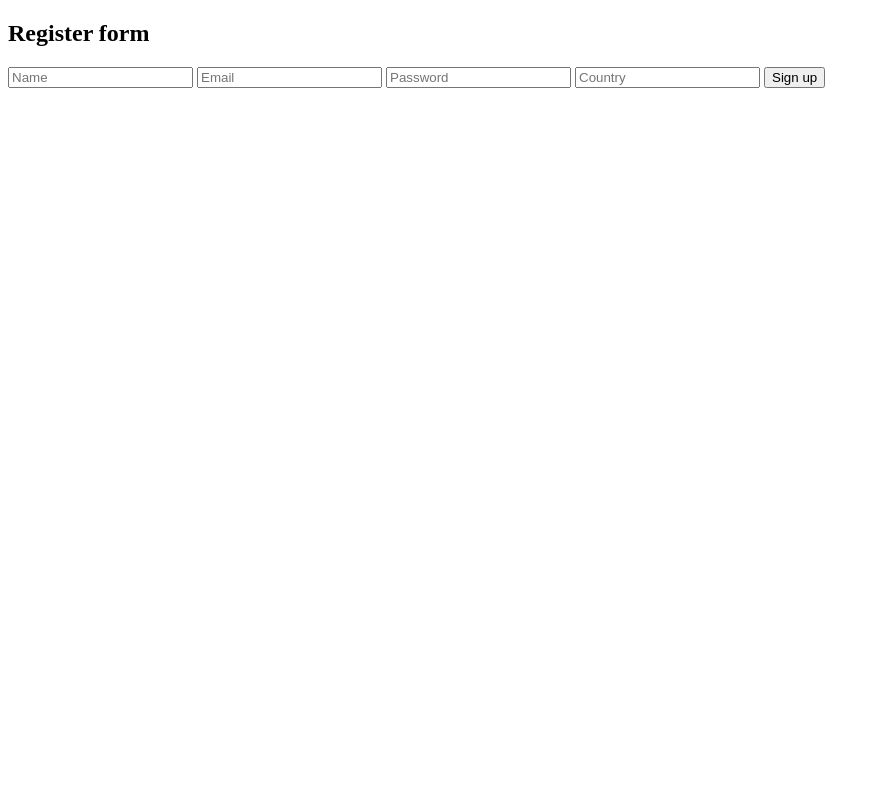
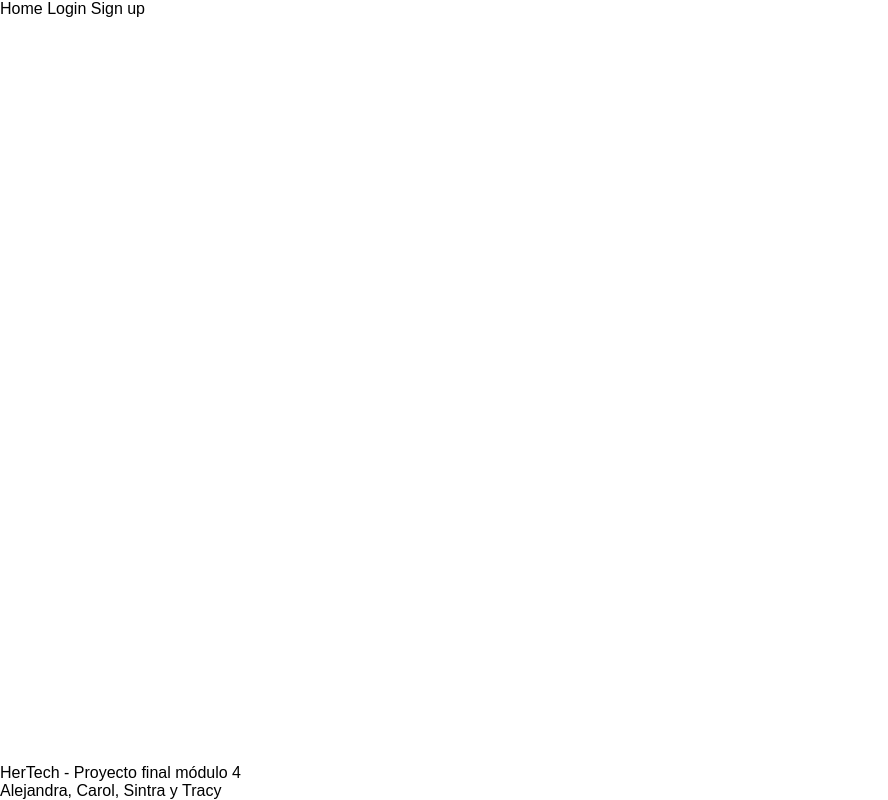
Before and after one commit to Sintraplot/proyecto-finalmod4, a website built with Vite: page index.html in a window 1280 px wide. Shown: the whole page, without its empty margins (0-888 px from the left). Built offline with nearby package versions, Linux system fonts and the light colour scheme.

Commit message:
added router flow, header and footer, styles, and navbar assets

```diff
--- a/index.html
+++ b/index.html
@@ -1,14 +1,32 @@
-<!doctype html>
+<!DOCTYPE html>
 <html lang="en">
   <head>
     <meta charset="UTF-8" />
     <link rel="icon" type="image/svg+xml" href="/vite.svg" />
     <meta name="viewport" content="width=device-width, initial-scale=1.0" />
-    <title>Vite App</title>
+    <link rel="stylesheet" href="./src/styles/reset.css" />
+    <link rel="stylesheet" href="./src/styles/main.css" />
+    <title>MovieTime</title>
   </head>
   <body>
-    <div id="app"></div>
+    <header>
+      <div class="navbar">
+        <nav>
+          <a href="/" data-link>Home</a>
+          <a href="/login" data-link>Login</a>
+          <a href="/signup" data-link>Sign up</a>
+          <a href="/profile/123" data-link>My Profile</a>
+          <a href="">Logout</a>
+        </nav>
+      </div>
+    </header>
+    <main id="app"></main>
+    <footer>
+      <p>HerTech - Proyecto final módulo 4</p>
+      <p>Alejandra, Carol, Sintra y Tracy</p>
+    </footer>
     <script type="module" src="/src/main.js"></script>
-    <script type="module" src="./src/views/signup.js"></script>
+    <!-- <script type="module" src="./src/views/signup.js"></script> -->
+    <script type="module" src="./src/router.js"></script>
   </body>
 </html>
--- a/src/api/apiUsers.js
+++ b/src/api/apiUsers.js
@@ -1,4 +1,6 @@
 const baseUrl = "https://685ed4157b57aebd2afab60a.mockapi.io/modulo4";
+
+//User Signup
 
 export async function createNewUser(user) {
   const url = `${baseUrl}/users`;
@@ -23,3 +25,19 @@ export async function createNewUser(user) {
     console.error(error);
   }
 }
+
+//------------------------
+
+//User Login
+
+// Actualizar la navbar con el nuevo estado
+// renderNavbar(userData);
+// Navegar a home
+// navigate("/home");
+
+//------------------------
+
+export function getCurrentUser() {
+  const storedUser = localStorage.getItem("user");
+  return storedUser ? JSON.parse(storedUser) : null;
+}
--- /dev/null
+++ b/src/assets/navbar.js
@@ -0,0 +1,19 @@
+const navbar = document.querySelector("nav");
+
+export function renderNavbar(user) {
+  if (user) {
+    navbar.innerHTML = `
+      <a href="/" data-link>Home</a>
+      <a href="/profile/${user.id}" data-link>Profile</a>
+      <a href="" id="logout" >Logout</a>
+    `;
+  } else {
+    navbar.innerHTML = `
+      <a href="/" data-link>Home</a>
+      <a href="/login" data-link>Login</a>
+      <a href="/signup" data-link>Sign up</a>
+    `;
+  }
+}
+
+// Llama renderNavbar(usuarioActual) en carga y tras login/logout
--- a/src/main.js
+++ b/src/main.js
@@ -0,0 +1,10 @@
+import { renderNavbar } from "./assets/navbar.js";
+import { router, handleLinks } from "./router.js";
+import { getCurrentUser } from "./api/apiUsers.js";
+
+document.addEventListener("DOMContentLoaded", () => {
+  renderNavbar(getCurrentUser());
+  handleLinks();
+  router();
+});
+//Este evento hace que espere a que todo el contenido del DOM se cargue antes de mostrar y redirigir
--- /dev/null
+++ b/src/router.js
@@ -0,0 +1,103 @@
+import { Home } from "./views/home.js";
+import { Login } from "./views/login.js";
+import { Signup } from "./views/signup.js";
+import { Profile } from "./views/profile.js";
+import { MovieDetail } from "./views/movieDetail.js";
+import { NotFound } from "./views/notFound.js";
+import { getCurrentUser } from "./api/apiUsers.js";
+
+const routes = [
+  { path: "/", view: Home },
+  { path: "/login", view: Login },
+  { path: "/signup", view: Signup },
+  { path: "/profile/:id", view: Profile },
+  { path: "/movies/:movieId", view: MovieDetail },
+];
+
+//-------------------------
+
+function matchRoute(pathname) {
+  const pathSplit = pathname.split("/").filter(Boolean);
+
+  for (const route of routes) {
+    const routeSplit = route.path.split("/").filter(Boolean);
+
+    if (routeSplit.length !== pathSplit.length) continue;
+
+    const params = {};
+
+    const isMatch = routeSplit.every((part, i) => {
+      if (part.startsWith(":")) {
+        const paramName = part.slice(1);
+        params[paramName] = pathSplit[i];
+        return true;
+      } else {
+        return part === pathSplit[i];
+      }
+    });
+
+    if (isMatch) {
+      return { view: route.view, params };
+    }
+  }
+
+  return { view: NotFound, params: {} };
+}
+
+//-------------------------
+const publicPaths = ["/login", "/signup"];
+
+export function router() {
+  const path = window.location.pathname;
+  const currentUser = getCurrentUser();
+
+  // Si no hay usuario y la ruta no es pública, redirige a login
+  if (!currentUser && !publicPaths.includes(path)) {
+    navigate("/login");
+    return; // Salimos para que no renderice nada más
+  }
+
+  // Si hay usuario y quiere ir a login o signup, redirige a home
+  if (currentUser && (path === "/login" || path === "/signup")) {
+    navigate("/");
+    return;
+  }
+
+  // Si todo bien, hacemos el match y mostramos vista
+  const { view, params } = matchRoute(path);
+  const container = document.getElementById("app");
+  container.innerHTML = "";
+  view(container, params);
+}
+
+//-------------------------
+
+export function navigate(path) {
+  window.history.pushState({}, "", path);
+  router(); // vuelve a evaluar la ruta y carga la nueva vista
+}
+// Cambia la URL sin recargar la página.
+// Usa history.pushState(...) para que el navegador piense que cambió de página.
+// Luego llama a router() para renderizar la vista correspondiente.
+// Se usa para hacer navegación progamada, por ejemplo después de un login o signup
+
+//-------------------------
+
+export function handleLinks() {
+  document.body.addEventListener("click", (e) => {
+    const link = e.target.closest("a[data-link]");
+    if (link) {
+      e.preventDefault();
+      navigate(link.getAttribute("href"));
+    }
+  });
+
+  //Escucha los clicks en enlaces (a) que tengan el atributo data-link
+  // Previene el comportamiento por defecto (<a href>) que sí recargaría la página.
+  // Llama a navigate(...) para hacer la navegación vía JS.
+
+  // Esto hace que funcione el botón "atrás" del navegador
+  window.addEventListener("popstate", router);
+}
+
+//-------------------------
--- /dev/null
+++ b/src/styles/main.css
@@ -0,0 +1,11 @@
+body {
+  min-height: 100vh; /* fallback */
+  min-height: 100dvh;
+
+  display: flex;
+  flex-direction: column;
+}
+
+main {
+  flex: 1;
+}
--- /dev/null
+++ b/src/styles/reset.css
@@ -0,0 +1,25 @@
+* {
+    padding: 0;
+    margin: 0;
+}
+html, body {
+    height: 100%;
+    font-size: 100%;
+    line-height: 1,5;
+    font-family: sans-serif;
+}
+img {
+    max-width: 100%;
+    height: auto;
+}
+button, input, select, textarea {
+    font: inherit;
+}
+ul,ol {
+  list-style: none;
+}
+
+a {
+  color: inherit;
+  text-decoration: none;
+}
--- a/src/views/home.js
+++ b/src/views/home.js
@@ -0,0 +1,6 @@
+export function Home(container) {
+  container.innerHTML = `
+    <h1>Home</h1>
+    <p>Esta es la home de nuestra app.</p>
+  `;
+}
--- /dev/null
+++ b/src/views/login.js
@@ -0,0 +1,3 @@
+export function Login(container) {
+  //Escribir aquí todo lo que iría detro de login, no hace falta traer el container (app) porque ya lo trae el parámetro "container" de la función.
+}
--- /dev/null
+++ b/src/views/movieDetail.js
@@ -0,0 +1,9 @@
+export function MovieDetail(container, params) {
+  const { movieId } = params;
+
+  container.innerHTML = `
+    <h2>Detalle de la Película</h2>
+    <p>ID: ${movieId}</p>
+    <p>Aquí podrías cargar más información sobre la película con ID ${movieId}.</p>
+  `;
+}
--- /dev/null
+++ b/src/views/notFound.js
@@ -0,0 +1,3 @@
+export function NotFound(container) {
+  container.innerHTML = "<h1>404 - Página no encontrada</h1>";
+}
--- a/src/views/profile.js
+++ b/src/views/profile.js
@@ -0,0 +1,4 @@
+export function Profile(container, params) {
+  const userId = params.id;
+  container.innerHTML = `<h1>Perfil del usuario ${userId}</h1>`;
+}
--- a/src/views/signup.js
+++ b/src/views/signup.js
@@ -1,34 +1,35 @@
-import { createNewUser } from "../api/apiUsers";
+import { createNewUser } from "../api/apiUsers.js";
 
-
-const container = document.getElementById ("app");
-const newUserdiv = document.createElement ("div");
-newUserdiv.classList.add ("divNewUser");
-container.appendChild(newUserdiv);
-newUserdiv.innerHTML =`
-<form id = "divNewUserForm">
+export function Signup(container) {
+  const newUserdiv = document.createElement("div");
+  newUserdiv.classList.add("divNewUser");
+  container.appendChild(newUserdiv);
+  newUserdiv.innerHTML = `
+    <form id = "divNewUserForm">
     <h2 id="registerFormH2">Register form</h2>
     <input type="text" id="registerFormName" placeholder="Name" required>
     <input type="email" id="registerFormEmail" placeholder="Email" required>
     <input type="password" id="registerFormPassword" placeholder="Password" required>
     <input type="text" id="registerFormCountry" placeholder="Country">
     <button type="submit">Sign up</button>
-</form>`
+    </form>`;
 
-const formNewuser = document.getElementById("divNewUserForm")
+  const formNewUser = document.getElementById("divNewUserForm");
 
-formNewuser.addEventListener ("submit", function (event){
+  formNewUser.addEventListener("submit", function (event) {
     event.preventDefault();
     const name = document.getElementById("registerFormName").value.trim();
     const email = document.getElementById("registerFormEmail").value.trim();
-    const password = document.getElementById("registerFormPassword").value.trim();
+    const password = document
+      .getElementById("registerFormPassword")
+      .value.trim();
     const country = document.getElementById("registerFormCountry").value.trim();
 
     createNewUser({
-        name,
-        email,
-        password,
-        country
-    })
-
-})
+      name,
+      email,
+      password,
+      country,
+    });
+  });
+}
```
Also changed, not shown: src/views/detail.js (deleted).
